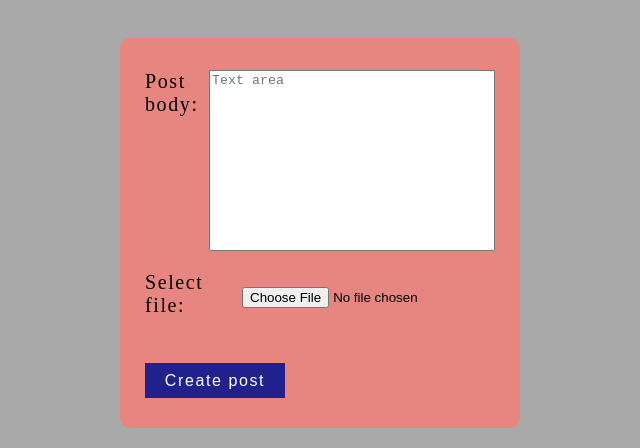
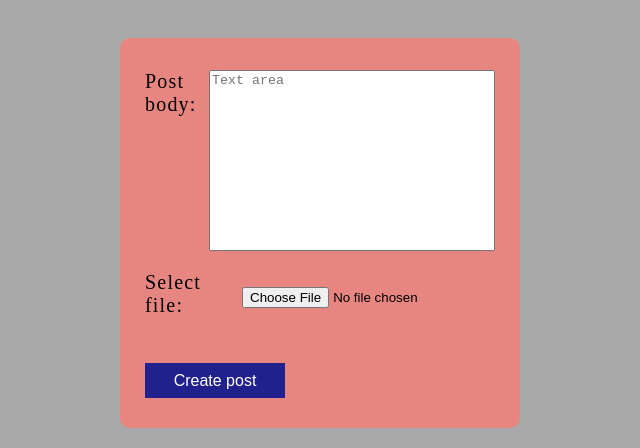
Before and after one commit to tormiteedemaa/Homework-1, a plain HTML site: page addPost.html in a window 1280 px wide. Shown: the part 195-643 px from the top of the page, 320-960 px from the left. Drawn offline with Linux system fonts and the light colour scheme.

Commit message:
Add files via upload

```diff
--- a/addPost.html
+++ b/addPost.html
@@ -53,7 +53,6 @@
       color: white; /*The color of the text inside the button*/
       font-size: 16px; /*Text size*/
       border: 0px solid rgb(203, 199, 199); /*Button border color*/
-      letter-spacing: 00.1em;
     }
     .button2 { /*Settings of one button named "Create post"*/
       width:  100px; /*Button width*/
@@ -81,7 +80,10 @@
       resize: none;
       float: right;
     }
-    .File {
+    div > p, label { /*Child Selector (>)*/
+      letter-spacing: 0.06em; /*Width of text*/
+    }
+    label + input { /*Adjacent Sibling Selector (+)*/
       float: right;
       margin-top: -30px;
     }
@@ -105,9 +107,9 @@
           Post<br>body:
         </p> <!---Text-->
         <br><br><br><br><br>
-        <div style="margin-top: 20px">
+        <div style="margin-top: 20px; letter-spacing: 0.1em;">
           <label for="image">Select<br> file:</label>
-          <input type="file" id="image" class="File" ><br><br>
+          <input type="file" id="image"><br><br>
         </div>
         <br>
         <button class="button1" type="submit">Create post</button><br><!---Button-->
```
